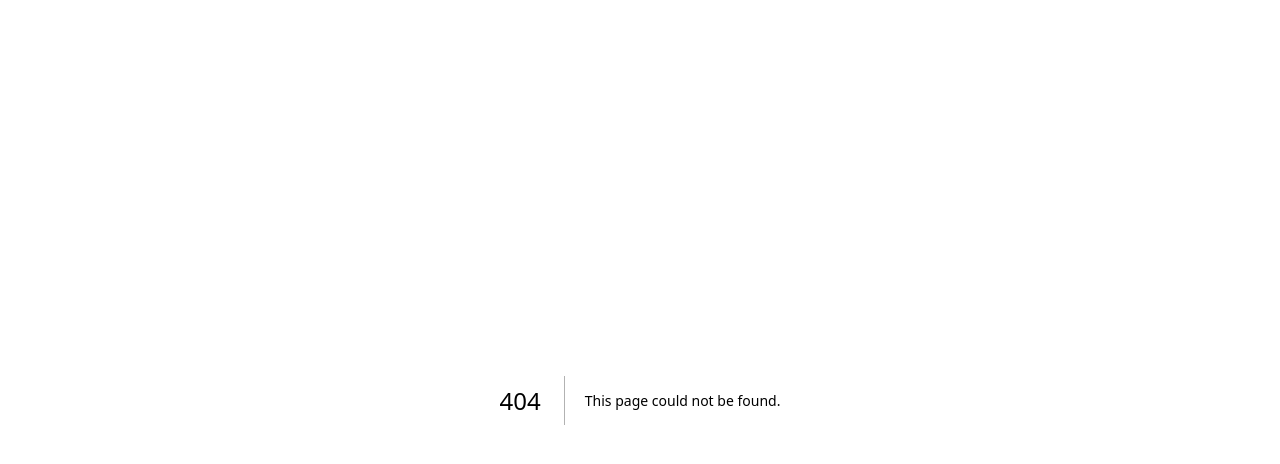
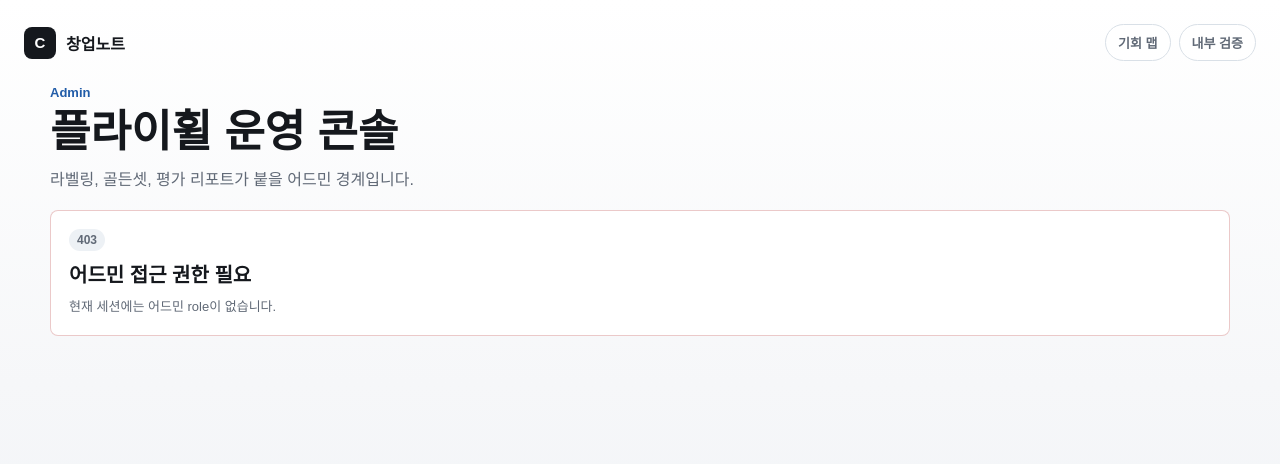
Before and after one commit to coolwithyou/noten.changupnote, a Next.js app in the folder apps/web/: page /admin in a window 1280 px wide. Before the commit this address had no page. Shown: the top 464 px of the page. Built offline with nearby package versions, Linux system fonts and the light colour scheme.

Commit message:
어드민 플라이휠 경계 추가

```diff
--- /dev/null
+++ b/apps/web/src/app/(admin)/admin/page.tsx
@@ -0,0 +1,65 @@
+import { getOptionalAdminAccess } from "@/lib/server/auth/adminGuard";
+
+export const dynamic = "force-dynamic";
+
+const PLACEHOLDERS = [
+  {
+    title: "extraction_log",
+    body: "추출 이력과 confidence 리뷰 큐",
+  },
+  {
+    title: "feedback",
+    body: "사용자 명시 피드백과 outcome 신호",
+  },
+  {
+    title: "golden_set",
+    body: "추출/매칭 정답 기준셋",
+  },
+  {
+    title: "eval_runs",
+    body: "버전별 회귀 평가 결과",
+  },
+];
+
+export default async function AdminPage() {
+  const access = await getOptionalAdminAccess();
+
+  return (
+    <main className="admin-shell">
+      <header className="dashboard-nav">
+        <a className="brand-mark" href="/" aria-label="창업노트 홈">
+          <span className="brand-symbol" aria-hidden="true">C</span>
+          <span>창업노트</span>
+        </a>
+        <nav>
+          <a href="/dashboard">기회 맵</a>
+          <a href="/internal/live-match">내부 검증</a>
+        </nav>
+      </header>
+
+      <section className="admin-hero">
+        <p className="eyebrow">Admin</p>
+        <h1>플라이휠 운영 콘솔</h1>
+        <p>라벨링, 골든셋, 평가 리포트가 붙을 어드민 경계입니다.</p>
+      </section>
+
+      {access ? (
+        <section className="admin-grid">
+          {PLACEHOLDERS.map((item) => (
+            <article className="admin-panel" key={item.title}>
+              <span>대기</span>
+              <h2>{item.title}</h2>
+              <p>{item.body}</p>
+            </article>
+          ))}
+        </section>
+      ) : (
+        <section className="admin-panel admin-denied">
+          <span>403</span>
+          <h2>어드민 접근 권한 필요</h2>
+          <p>현재 세션에는 어드민 role이 없습니다.</p>
+        </section>
+      )}
+    </main>
+  );
+}
--- /dev/null
+++ b/apps/web/src/app/api/admin/status/route.ts
@@ -0,0 +1,22 @@
+import { AdminAccessError, requireAdminAccess } from "@/lib/server/auth/adminGuard";
+import { appData, appError } from "@/lib/server/appApi/envelope";
+
+export const runtime = "nodejs";
+export const dynamic = "force-dynamic";
+
+export async function GET() {
+  try {
+    const access = await requireAdminAccess();
+    return appData({
+      ok: true,
+      role: access.role,
+      mode: access.mode,
+      surfaces: ["extraction_log", "feedback", "golden_set", "eval_runs"],
+    });
+  } catch (error) {
+    if (error instanceof AdminAccessError) {
+      return appError(error.code, error.message, error.status);
+    }
+    return appError("admin_status_failed", error instanceof Error ? error.message : "어드민 상태 확인에 실패했습니다.");
+  }
+}
--- a/apps/web/src/app/globals.css
+++ b/apps/web/src/app/globals.css
@@ -1230,6 +1230,78 @@ button:disabled {
   color: var(--amber);
 }
 
+.admin-shell {
+  min-height: 100vh;
+  padding: 24px;
+  background:
+    linear-gradient(180deg, #ffffff 0%, #f6f7f9 48%, #edf1f5 100%),
+    repeating-linear-gradient(90deg, rgba(21, 24, 29, 0.045) 0 1px, transparent 1px 88px);
+}
+
+.admin-hero,
+.admin-grid,
+.admin-denied {
+  max-width: 1180px;
+  margin-right: auto;
+  margin-left: auto;
+}
+
+.admin-hero {
+  margin-bottom: 18px;
+}
+
+.admin-hero h1 {
+  font-size: 44px;
+  line-height: 1.08;
+}
+
+.admin-hero p:last-child {
+  max-width: 620px;
+  margin-top: 12px;
+  color: var(--muted);
+  line-height: 1.55;
+}
+
+.admin-grid {
+  display: grid;
+  grid-template-columns: repeat(4, minmax(0, 1fr));
+  gap: 12px;
+}
+
+.admin-panel {
+  border: 1px solid var(--line);
+  border-radius: 8px;
+  background: rgba(255, 255, 255, 0.92);
+  padding: 18px;
+}
+
+.admin-panel span {
+  display: inline-flex;
+  border-radius: 999px;
+  background: var(--surface-muted);
+  color: var(--muted);
+  padding: 4px 8px;
+  font-size: 12px;
+  font-weight: 800;
+}
+
+.admin-panel h2 {
+  margin-top: 12px;
+  font-size: 20px;
+  line-height: 1.25;
+}
+
+.admin-panel p {
+  margin-top: 10px;
+  color: var(--muted);
+  font-size: 13px;
+  line-height: 1.45;
+}
+
+.admin-denied {
+  border-color: rgba(183, 61, 61, 0.28);
+}
+
 @media (max-width: 1120px) {
   .dashboard-hero,
   .dashboard-grid,
@@ -1267,6 +1339,18 @@ button:disabled {
 
   .apply-hero h1 {
     font-size: 34px;
+  }
+
+  .admin-shell {
+    padding: 18px;
+  }
+
+  .admin-hero h1 {
+    font-size: 34px;
+  }
+
+  .admin-grid {
+    grid-template-columns: 1fr;
   }
 }
 
--- /dev/null
+++ b/apps/web/src/lib/server/auth/adminGuard.ts
@@ -0,0 +1,56 @@
+import { getOptionalWebSession } from "./session";
+
+export interface AdminAccess {
+  userId: string;
+  role: "admin";
+  mode: "demo" | "session";
+}
+
+export class AdminAccessError extends Error {
+  readonly status = 403;
+  readonly code = "admin_forbidden";
+
+  constructor(message = "어드민 접근 권한이 필요합니다.") {
+    super(message);
+    this.name = "AdminAccessError";
+  }
+}
+
+export async function getOptionalAdminAccess(): Promise<AdminAccess | null> {
+  if (process.env.CUNOTE_ADMIN_MODE === "demo") {
+    return {
+      userId: "demo-admin",
+      role: "admin",
+      mode: "demo",
+    };
+  }
+
+  const session = await getOptionalWebSession();
+  if (!session) return null;
+
+  const allowedUsers = splitEnv(process.env.CUNOTE_ADMIN_USER_IDS);
+  const allowedEmails = splitEnv(process.env.CUNOTE_ADMIN_EMAILS);
+  const email = session.user.email ?? "";
+  if (allowedUsers.includes(session.user.id) || allowedEmails.includes(email)) {
+    return {
+      userId: session.user.id,
+      role: "admin",
+      mode: "session",
+    };
+  }
+
+  return null;
+}
+
+export async function requireAdminAccess(): Promise<AdminAccess> {
+  const access = await getOptionalAdminAccess();
+  if (access) return access;
+  throw new AdminAccessError();
+}
+
+function splitEnv(value: string | undefined): string[] {
+  return (value ?? "")
+    .split(",")
+    .map((item) => item.trim())
+    .filter(Boolean);
+}
```
